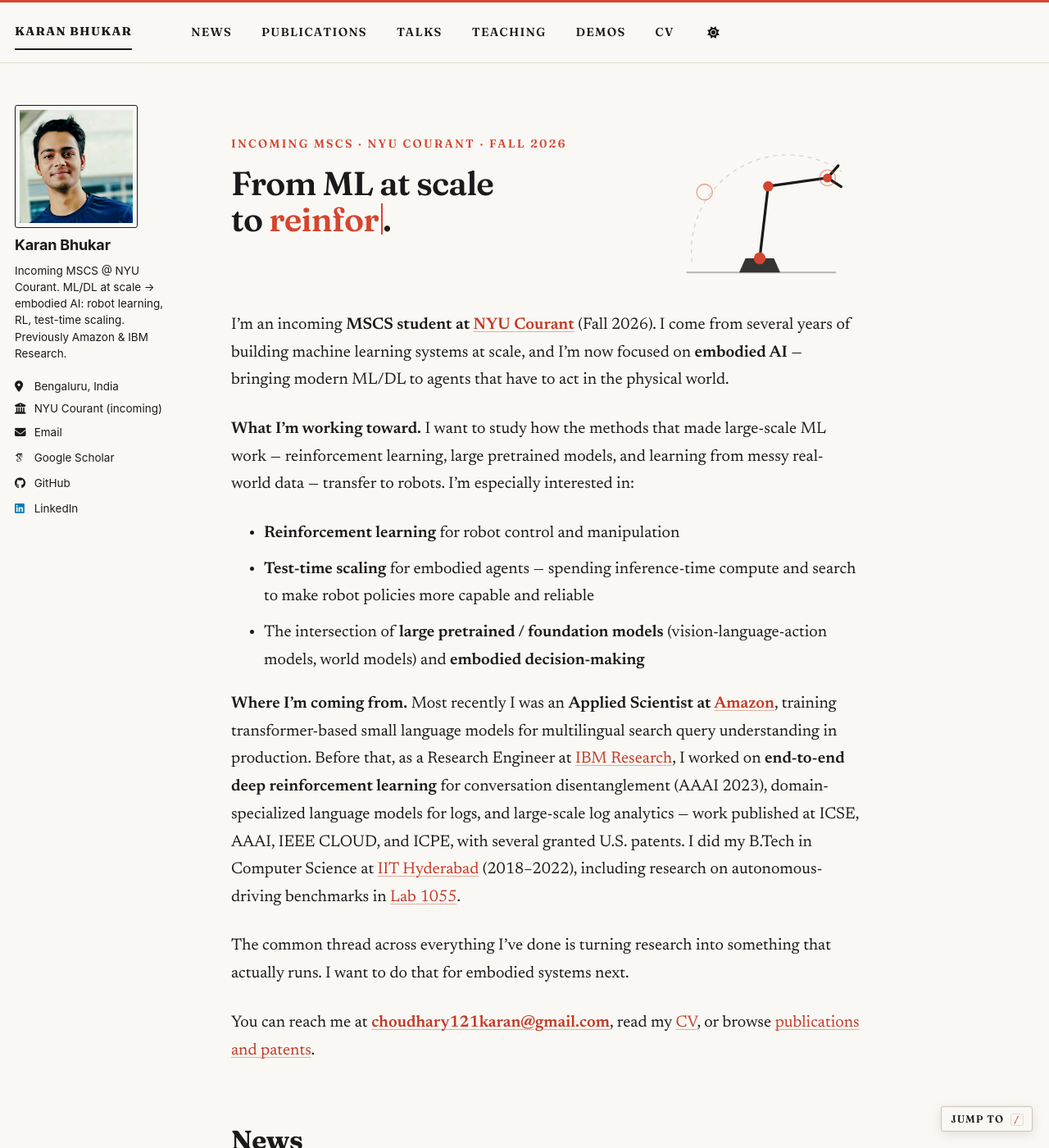
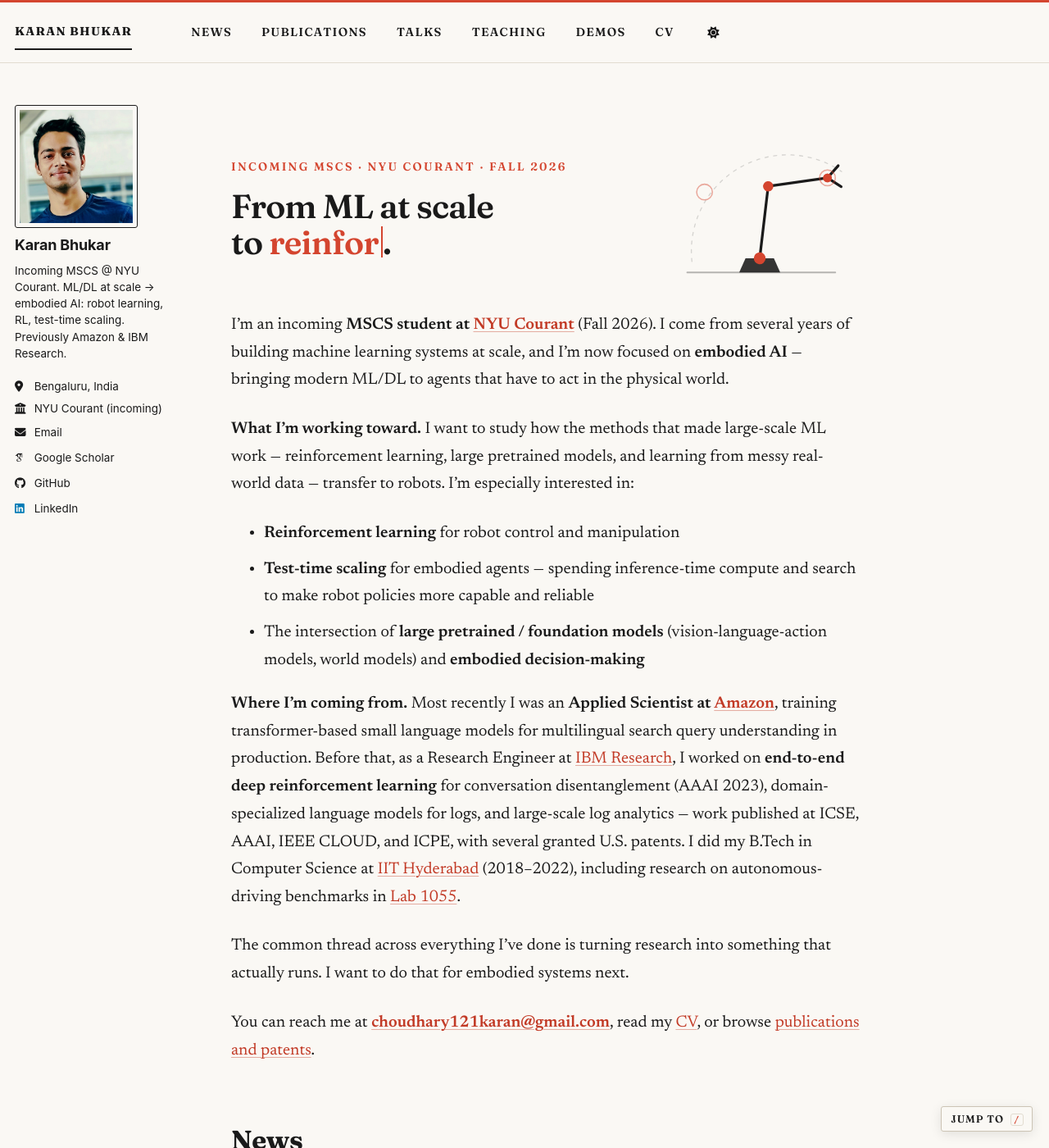
Before and after one commit to karan121bhukar/karan121bhukar.github.io, a Jekyll site: the page built from _pages/about.md, in a window 1280 px wide and 1400 px high. Shown: the whole window at 82% size. Built offline with Jekyll 4.4.1, drawn with Linux system fonts in a browser that asks for light colours; some web fonts are replaced; a script bundle is joined from its source files by our own code; library files that are not in the unit come from our copies.

Commit message:
Drop hero headline to align with the arm's working midpoint (desktop, transform-only)

```diff
--- a/_sass/_custom.scss
+++ b/_sass/_custom.scss
@@ -191,6 +191,10 @@
 .robot .r-object { fill: var(--global-base-color); }
 
 /* ---- Responsive --------------------------------------------------------- */
+@media (min-width: 1101px) {
+  /* sit the headline around the arm's working midpoint (purely visual) */
+  .page__content .home-hero { transform: translateY(28px); }
+}
 @media (max-width: 1100px) {
   .page__content .home-top { flex-direction: column; align-items: flex-start; gap: 1.6rem; }
   .home-robot { width: 190px; align-self: center; }
```
